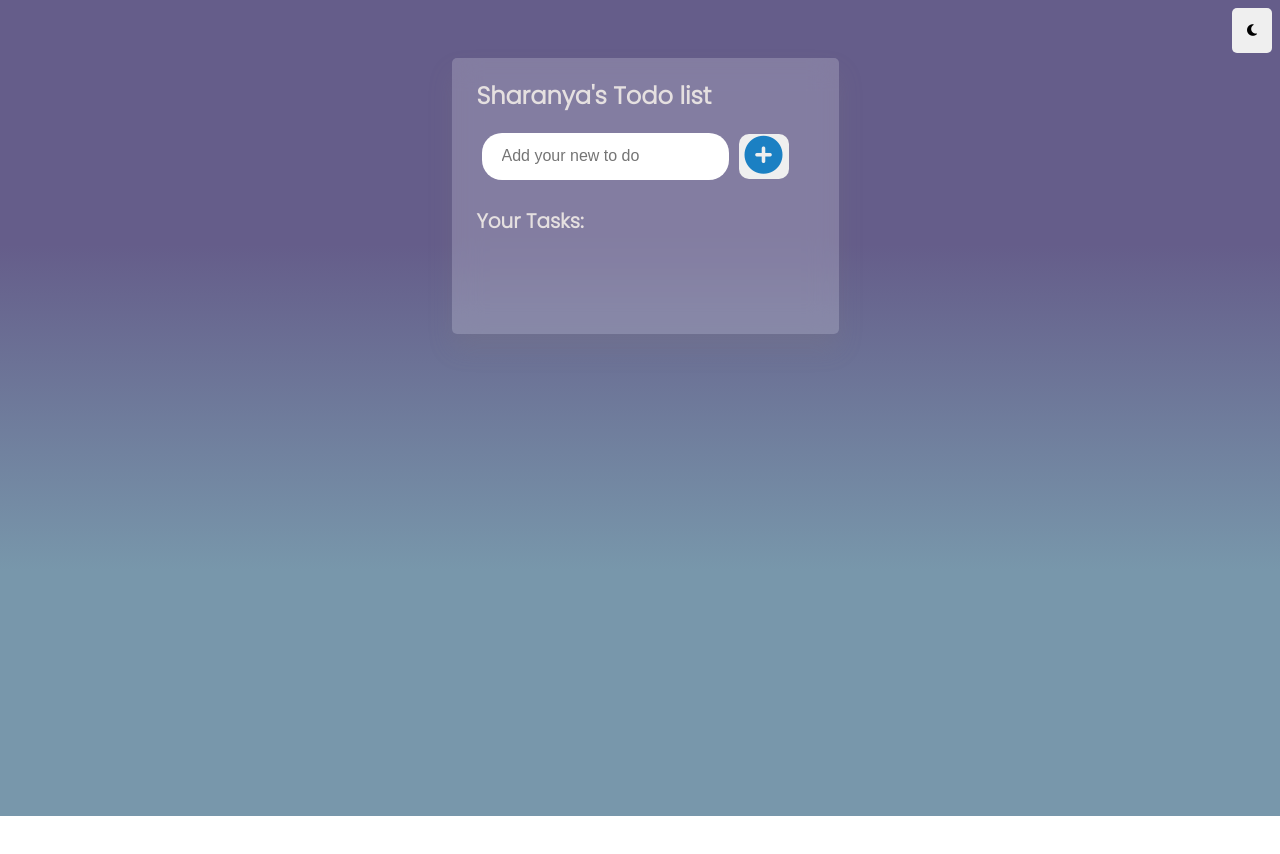
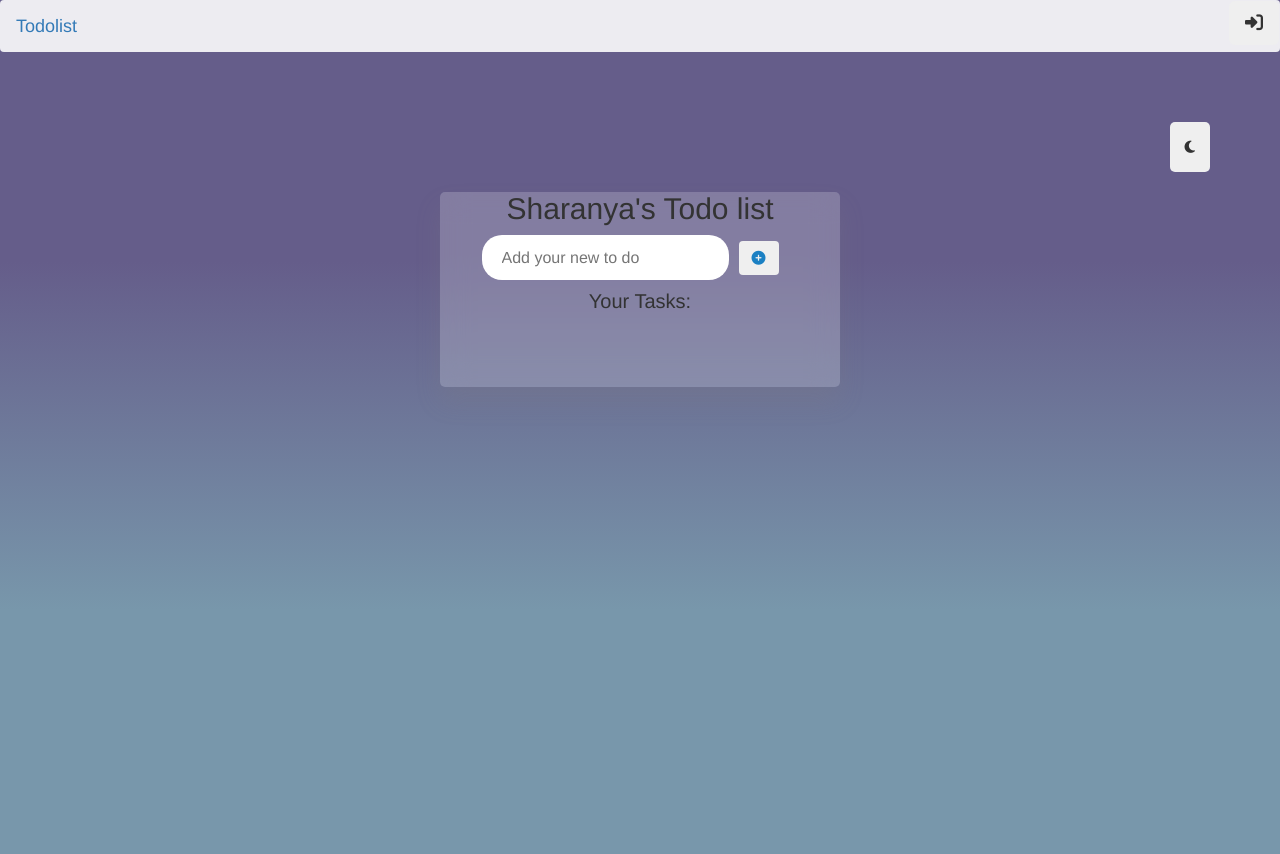
Before and after one commit to sharanya-mitra/Todolist, a website: page index.html in a window 1280 px wide. Before the commit the page ends 816 px from the top, so only its background shows below. Drawn offline with nearby package versions, Linux system fonts and the light colour scheme.

Commit message:
Added Navbar  with necesaary design chnages

```diff
--- a/index.html
+++ b/index.html
@@ -14,11 +14,30 @@
   <!-- Custom Styles -->
   <link rel="stylesheet" href="style.css" />
   <script src="https://kit.fontawesome.com/8c162ff673.js" crossorigin="anonymous"></script>
+
+  <!-- Latest compiled and minified CSS -->
+  <link rel="stylesheet" href="https://maxcdn.bootstrapcdn.com/bootstrap/3.4.1/css/bootstrap.min.css">
+
+  <!-- jQuery library -->
+  <script src="https://ajax.googleapis.com/ajax/libs/jquery/3.6.0/jquery.min.js"></script>
+
+  <!-- Latest compiled JavaScript -->
+  <script src="https://maxcdn.bootstrapcdn.com/bootstrap/3.4.1/js/bootstrap.min.js"></script>
 </head>
 
 <body>
-  <button class="toggle-dark" onclick="dark()"><i class="fa-sharp fa-solid fa-moon"></i></button>
-  <main>
+
+  <nav class="navbar" style="background-color: rgba(255, 255, 255, 0.882);">
+    <a class="navbar-brand"  href="#">Todolist</a>
+    <div class="text-right" style="align-items: center;">
+      <button class="btn-lg" style="border: none">
+        <span class="ml-auto"><i class="fa-solid fa-right-to-bracket"></i></span>
+      </button>
+    </div>
+  </nav>
+
+  <main class="container">
+    <button class="toggle-dark" onclick="dark()"><i class="fa-sharp fa-solid fa-moon"></i></button>
     <section>
       <div class="wrapper">
       <h2>Sharanya's Todo list</h2>
--- a/style.css
+++ b/style.css
@@ -5,6 +5,7 @@ body {
   color: #e5e0e0;
   background-image: linear-gradient(to bottom, #655d8a 30%, #7897ab 70%);
   font-family: 'Poppins', sans-serif;
+  overflow: hidden;
 }
 
 main {
@@ -12,6 +13,15 @@ main {
   justify-content: center;
   align-items: flex-start;
   height: 100vh;
+}
+.container{
+  text-align: center;
+  width: 100%;
+  /* height: 100vh; */
+
+  padding-top: 50px;
+  /* display: flex;
+  justify-content: center; */
 }
 
 section {
```
